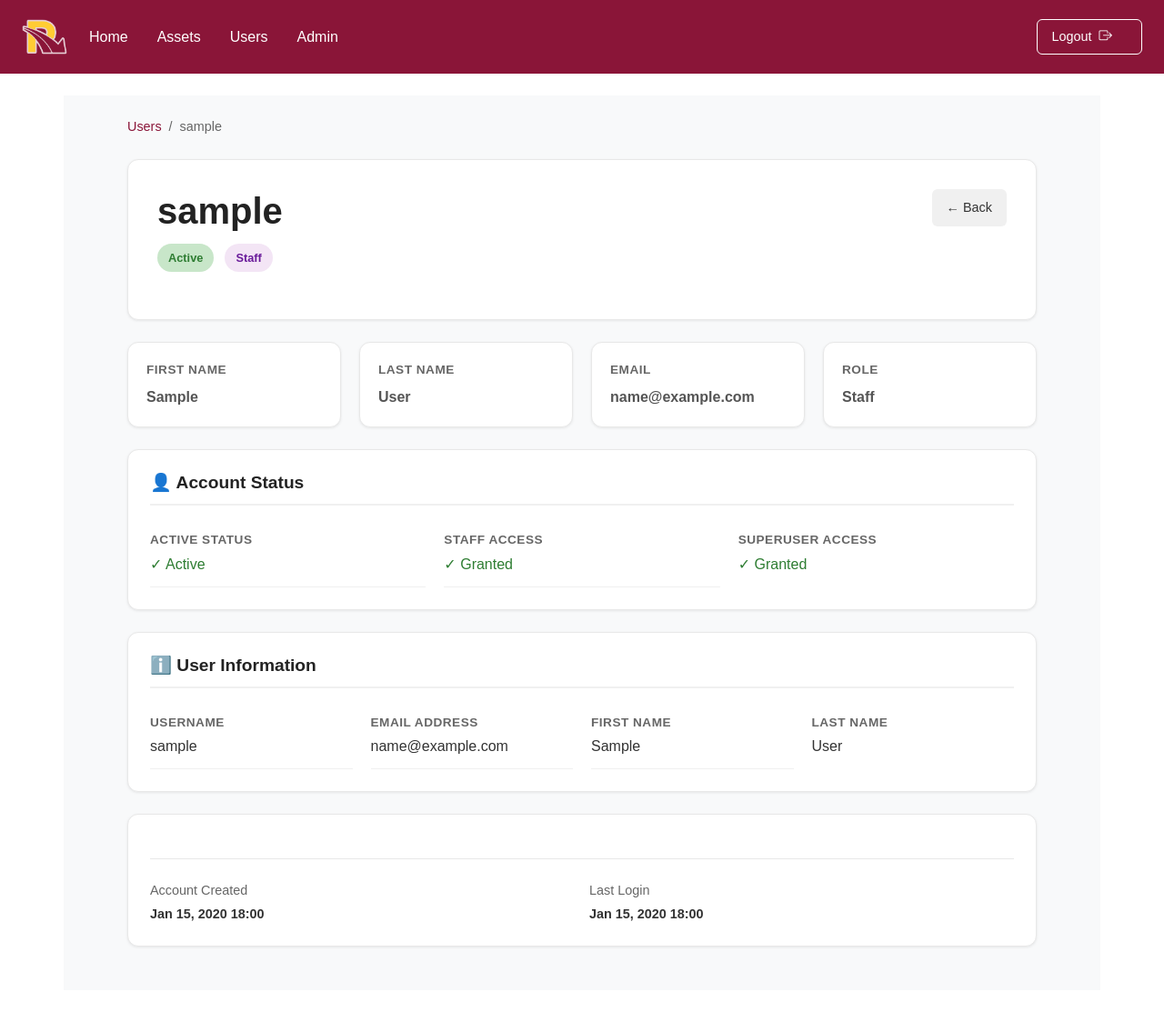
After one commit to ryuzaki29/ASSET, a Django app: page /assets/user/1/ in a window 1280 px wide. The commit adds this page. Shown: the whole page at 91% size. Run offline with Django 5.2, Linux system fonts and the light colour scheme; tables that the repository leaves empty hold one stand-in row (values such as "Sample post").

Commit message:
User Show Page
User Show Page

```diff
--- /dev/null
+++ b/assets/templates/assets/user_detail.html
@@ -0,0 +1,429 @@
+{% extends "assets/base.html" %}
+
+{% block title %}{{ user.username }} - User Details{% endblock %}
+
+{% block extra_style %}
+<style>
+    * {
+        margin: 0;
+        padding: 0;
+        box-sizing: border-box;
+    }
+
+    main {
+        background: #f8f9fa;
+        min-height: 100vh;
+        padding: 32px 24px;
+    }
+
+    .detail-container {
+        max-width: 1000px;
+        margin: 0 auto;
+    }
+
+    /* Breadcrumb */
+    .breadcrumb {
+        display: flex;
+        gap: 8px;
+        margin-bottom: 24px;
+        font-size: 0.9rem;
+        color: #666;
+    }
+
+    .breadcrumb a {
+        color: #8a1538;
+        text-decoration: none;
+        transition: color 0.2s ease;
+    }
+
+    .breadcrumb a:hover {
+        color: #620D26;
+    }
+
+    /* Header Section */
+    .header-section {
+        background: white;
+        border-radius: 12px;
+        padding: 32px;
+        margin-bottom: 24px;
+        box-shadow: 0 1px 3px rgba(0, 0, 0, 0.08);
+        border: 1px solid #e8e8e8;
+    }
+
+    .header-top {
+        display: flex;
+        justify-content: space-between;
+        align-items: flex-start;
+        gap: 20px;
+        margin-bottom: 20px;
+    }
+
+    .user-title {
+        flex: 1;
+    }
+
+    .user-title h1 {
+        font-size: 2.5rem;
+        font-weight: 700;
+        color: #222;
+        margin-bottom: 12px;
+        word-break: break-word;
+    }
+
+    .user-meta {
+        display: flex;
+        gap: 12px;
+        flex-wrap: wrap;
+    }
+
+    .status-badge {
+        display: inline-block;
+        padding: 6px 12px;
+        border-radius: 20px;
+        font-size: 0.8rem;
+        font-weight: 600;
+        text-transform: capitalize;
+    }
+
+    .status-badge.active {
+        background: #c8e6c9;
+        color: #2e7d32;
+    }
+
+    .status-badge.inactive {
+        background: #ffccbc;
+        color: #d84315;
+    }
+
+    .role-badge {
+        display: inline-block;
+        padding: 6px 12px;
+        border-radius: 20px;
+        font-size: 0.8rem;
+        font-weight: 600;
+        text-transform: capitalize;
+        background: #e3f2fd;
+        color: #1565c0;
+    }
+
+    .role-badge.staff {
+        background: #f3e5f5;
+        color: #6a1b9a;
+    }
+
+    .action-buttons {
+        display: flex;
+        gap: 12px;
+    }
+
+    .btn {
+        padding: 10px 16px;
+        border: none;
+        border-radius: 6px;
+        cursor: pointer;
+        font-size: 0.9rem;
+        font-weight: 500;
+        transition: all 0.3s ease;
+        text-decoration: none;
+        display: inline-flex;
+        align-items: center;
+        gap: 8px;
+    }
+
+    .btn-back {
+        background: #f0f0f0;
+        color: #333;
+    }
+
+    .btn-back:hover {
+        background: #e0e0e0;
+    }
+
+    .btn-edit {
+        background: #8a1538;
+        color: white;
+    }
+
+    .btn-edit:hover {
+        background: #620D26;
+    }
+
+    /* Content Grid */
+    .info-grid {
+        display: grid;
+        grid-template-columns: repeat(auto-fit, minmax(220px, 1fr));
+        gap: 20px;
+        margin-bottom: 24px;
+    }
+
+    .info-card {
+        background: white;
+        border-radius: 12px;
+        padding: 20px;
+        box-shadow: 0 1px 3px rgba(0, 0, 0, 0.08);
+        border: 1px solid #e8e8e8;
+    }
+
+    .info-label {
+        font-size: 0.85rem;
+        color: #666;
+        font-weight: 600;
+        text-transform: uppercase;
+        letter-spacing: 0.5px;
+        margin-bottom: 8px;
+        display: block;
+    }
+
+    .info-value {
+        font-size: 1.5rem;
+        font-weight: 700;
+        color: #222;
+        word-break: break-word;
+    }
+
+    .info-value.secondary {
+        font-size: 1rem;
+        color: #555;
+    }
+
+    /* Details Section */
+    .details-section {
+        background: white;
+        border-radius: 12px;
+        padding: 24px;
+        box-shadow: 0 1px 3px rgba(0, 0, 0, 0.08);
+        border: 1px solid #e8e8e8;
+        margin-bottom: 24px;
+    }
+
+    .details-section h2 {
+        font-size: 1.2rem;
+        font-weight: 600;
+        color: #222;
+        margin-bottom: 16px;
+        padding-bottom: 12px;
+        border-bottom: 2px solid #f0f0f0;
+    }
+
+    .details-grid {
+        display: grid;
+        grid-template-columns: repeat(auto-fit, minmax(200px, 1fr));
+        gap: 20px;
+    }
+
+    .detail-item {
+        padding: 12px 0;
+        border-bottom: 1px solid #f0f0f0;
+    }
+
+    .detail-item:last-child {
+        border-bottom: none;
+    }
+
+    .detail-label {
+        font-size: 0.85rem;
+        color: #666;
+        font-weight: 600;
+        text-transform: uppercase;
+        letter-spacing: 0.5px;
+        margin-bottom: 4px;
+        display: block;
+    }
+
+    .detail-value {
+        font-size: 1rem;
+        color: #333;
+        font-weight: 500;
+    }
+
+    .detail-value.empty {
+        color: #999;
+        font-style: italic;
+    }
+
+    /* Timestamps */
+    .timestamps {
+        display: grid;
+        grid-template-columns: repeat(auto-fit, minmax(200px, 1fr));
+        gap: 16px;
+        margin-top: 24px;
+        padding-top: 24px;
+        border-top: 1px solid #e8e8e8;
+    }
+
+    .timestamp-item {
+        font-size: 0.9rem;
+    }
+
+    .timestamp-label {
+        color: #666;
+        font-weight: 500;
+        margin-bottom: 4px;
+    }
+
+    .timestamp-value {
+        color: #333;
+        font-weight: 600;
+    }
+
+    @media (max-width: 768px) {
+        .header-top {
+            flex-direction: column;
+        }
+
+        .action-buttons {
+            width: 100%;
+        }
+
+        .btn {
+            flex: 1;
+            justify-content: center;
+        }
+
+        .user-title h1 {
+            font-size: 1.8rem;
+        }
+
+        .info-grid {
+            grid-template-columns: 1fr;
+        }
+
+        .details-grid {
+            grid-template-columns: 1fr;
+        }
+    }
+</style>
+{% endblock %}
+
+{% block content %}
+<div class="detail-container">
+    <!-- Breadcrumb -->
+    <div class="breadcrumb">
+        <a href="{% url 'assets:user_list' %}">Users</a>
+        <span>/</span>
+        <span>{{ user.username }}</span>
+    </div>
+
+    <!-- Header Section -->
+    <div class="header-section">
+        <div class="header-top">
+            <div class="user-title">
+                <h1>{{ user.username }}</h1>
+                <div class="user-meta">
+                    <span class="status-badge {% if user.is_active %}active{% else %}inactive{% endif %}">
+                        {% if user.is_active %}Active{% else %}Inactive{% endif %}
+                    </span>
+                    {% if user.is_staff %}
+                    <span class="role-badge staff">Staff</span>
+                    {% else %}
+                    <span class="role-badge">User</span>
+                    {% endif %}
+                </div>
+            </div>
+            <div class="action-buttons">
+                <a href="{% url 'assets:user_list' %}" class="btn btn-back">← Back</a>
+            </div>
+        </div>
+    </div>
+
+    <!-- Info Grid -->
+    <div class="info-grid">
+        <div class="info-card">
+            <span class="info-label">First Name</span>
+            <span class="info-value secondary">{{ user.first_name|default:"—" }}</span>
+        </div>
+        <div class="info-card">
+            <span class="info-label">Last Name</span>
+            <span class="info-value secondary">{{ user.last_name|default:"—" }}</span>
+        </div>
+        <div class="info-card">
+            <span class="info-label">Email</span>
+            <span class="info-value secondary">{{ user.email|default:"—" }}</span>
+        </div>
+        <div class="info-card">
+            <span class="info-label">Role</span>
+            <span class="info-value secondary">{% if user.is_staff %}Staff{% elif user.is_superuser %}Admin{% else %}User{% endif %}</span>
+        </div>
+    </div>
+
+    <!-- Account Status Section -->
+    <div class="details-section">
+        <h2>👤 Account Status</h2>
+        <div class="details-grid">
+            <div class="detail-item">
+                <span class="detail-label">Active Status</span>
+                <span class="detail-value">
+                    {% if user.is_active %}
+                    <span style="color: #2e7d32;">✓ Active</span>
+                    {% else %}
+                    <span style="color: #d84315;">✗ Inactive</span>
+                    {% endif %}
+                </span>
+            </div>
+            <div class="detail-item">
+                <span class="detail-label">Staff Access</span>
+                <span class="detail-value">
+                    {% if user.is_staff %}
+                    <span style="color: #2e7d32;">✓ Granted</span>
+                    {% else %}
+                    <span style="color: #d84315;">✗ Denied</span>
+                    {% endif %}
+                </span>
+            </div>
+            <div class="detail-item">
+                <span class="detail-label">Superuser Access</span>
+                <span class="detail-value">
+                    {% if user.is_superuser %}
+                    <span style="color: #2e7d32;">✓ Granted</span>
+                    {% else %}
+                    <span style="color: #d84315;">✗ Denied</span>
+                    {% endif %}
+                </span>
+            </div>
+        </div>
+    </div>
+
+    <!-- User Information Section -->
+    <div class="details-section">
+        <h2>ℹ️ User Information</h2>
+        <div class="details-grid">
+            <div class="detail-item">
+                <span class="detail-label">Username</span>
+                <span class="detail-value">{{ user.username }}</span>
+            </div>
+            <div class="detail-item">
+                <span class="detail-label">Email Address</span>
+                <span class="detail-value">{{ user.email|default:"Not provided" }}</span>
+            </div>
+            <div class="detail-item">
+                <span class="detail-label">First Name</span>
+                <span class="detail-value {% if not user.first_name %}empty{% endif %}">{{ user.first_name|default:"Not provided" }}</span>
+            </div>
+            <div class="detail-item">
+                <span class="detail-label">Last Name</span>
+                <span class="detail-value {% if not user.last_name %}empty{% endif %}">{{ user.last_name|default:"Not provided" }}</span>
+            </div>
+        </div>
+    </div>
+
+    <!-- Timestamps -->
+    <div class="details-section">
+        <div class="timestamps">
+            <div class="timestamp-item">
+                <div class="timestamp-label">Account Created</div>
+                <div class="timestamp-value">{{ user.date_joined|date:"M d, Y H:i" }}</div>
+            </div>
+            <div class="timestamp-item">
+                <div class="timestamp-label">Last Login</div>
+                <div class="timestamp-value">
+                    {% if user.last_login %}
+                    {{ user.last_login|date:"M d, Y H:i" }}
+                    {% else %}
+                    Never logged in
+                    {% endif %}
+                </div>
+            </div>
+        </div>
+    </div>
+</div>
+{% endblock %}
--- a/assets/urls.py
+++ b/assets/urls.py
@@ -9,4 +9,5 @@ urlpatterns = [
     path("asset/<int:asset_id>/", views.asset_detail, name="asset_detail"),
     path("list/", views.asset_list, name="asset_list"),
     path("users/", views.user_list, name="user_list"),
+    path("user/<int:user_id>/", views.user_detail, name="user_detail"),
 ]
--- a/assets/views.py
+++ b/assets/views.py
@@ -119,3 +119,9 @@ def user_list(request):
         "staff_users": staff_users,
     }
     return render(request, "assets/user_list.html", context)
+
+
+def user_detail(request, user_id):
+    user = get_object_or_404(User, id=user_id)
+    context = {"user": user}
+    return render(request, "assets/user_detail.html", context)
```
Also changed, not shown: assets/templates/assets/user_list.html (+5 -3 lines).
